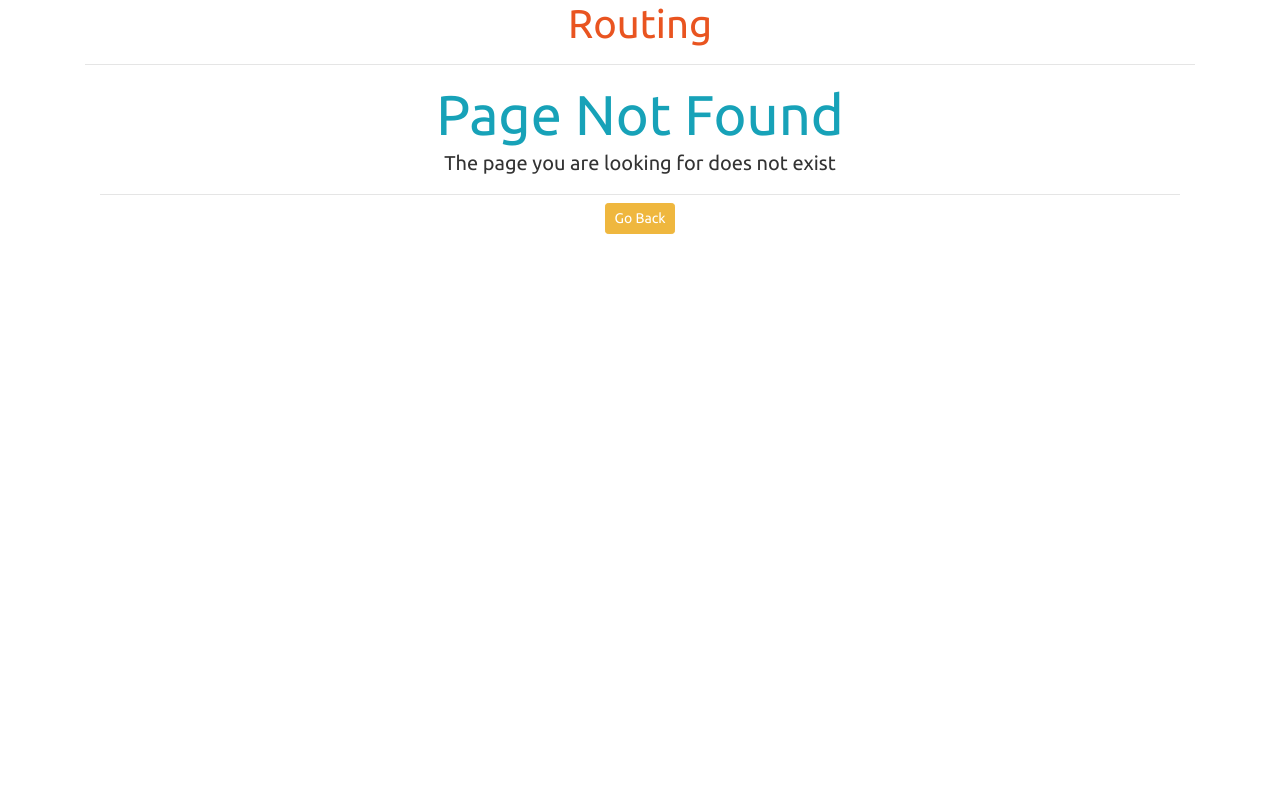
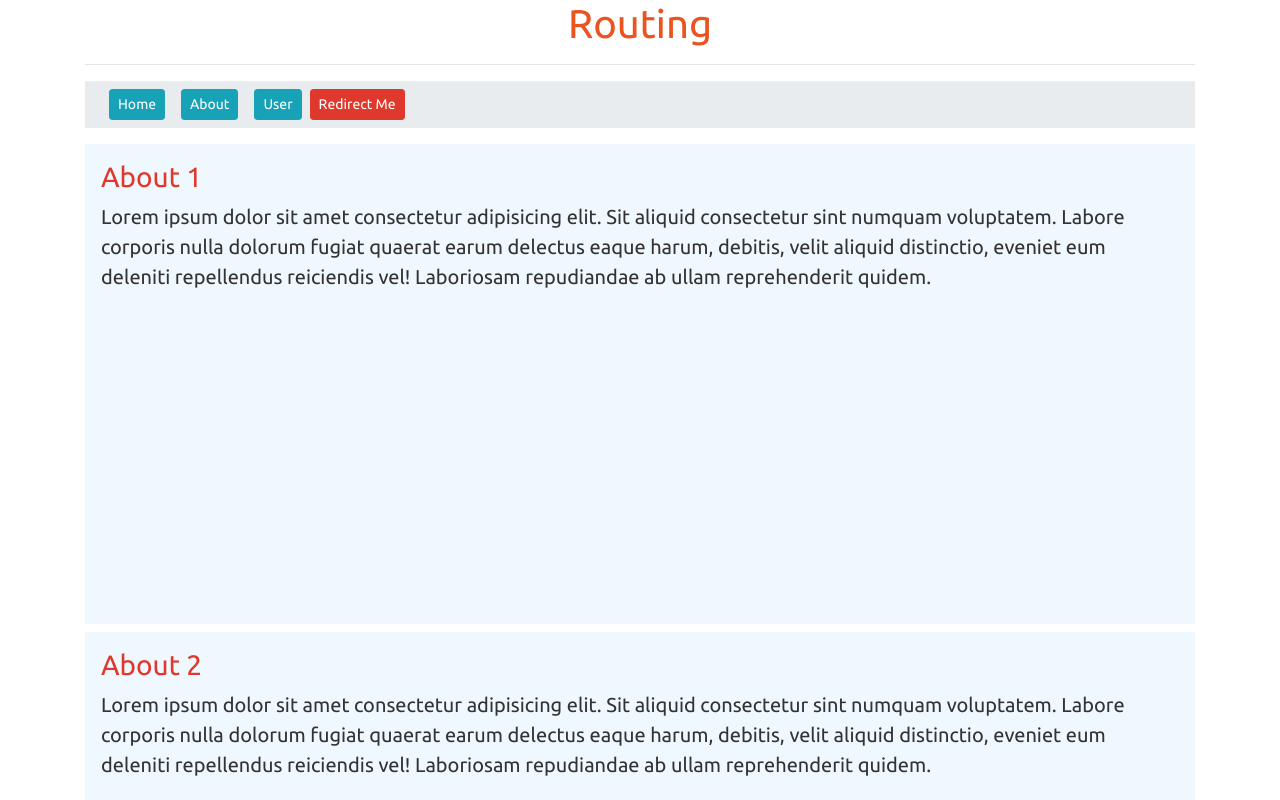
Before and after one commit to nil1729/vuejs-demo, a Vue app in the folder vue-noob-router/: page /about in a window 1280 px wide. Before the commit this address had no page. Shown: the top 800 px of the page. Built offline with nearby package versions, Linux system fonts and the light colour scheme.

Commit message:
scrollbehave

```diff
--- a/vue-noob-router/src/App.vue
+++ b/vue-noob-router/src/App.vue
@@ -15,4 +15,7 @@ export default {
 </script>
 
 <style>
+::-webkit-scrollbar {
+  width: 0;
+}
 </style>
--- a/vue-noob-router/src/components/layouts/Navbar.vue
+++ b/vue-noob-router/src/components/layouts/Navbar.vue
@@ -4,6 +4,13 @@
       <ul class="navbar-nav mr-auto">
         <li class="nav-item">
           <router-link active-class="active" exact to="/" class="btn btn-sm btn-info mx-2">Home</router-link>
+        </li>
+        <li class="nav-item">
+          <router-link
+            active-class="active"
+            :to="{name: 'About', hash: `#${index}`}"
+            class="btn btn-sm btn-info mx-2"
+          >About</router-link>
         </li>
         <li class="nav-item">
           <router-link active-class="active" to="/user" class="btn btn-sm btn-info mx-2">User</router-link>
@@ -19,6 +26,16 @@
 <script>
 export default {
   name: "AppNavbar",
+  data() {
+    return {
+      index: 3,
+    };
+  },
+  watch: {
+    $route() {
+      this.index = Math.floor(Math.random() * 3) + 1;
+    },
+  },
 };
 </script>
 
--- a/vue-noob-router/src/components/pages/About.vue
+++ b/vue-noob-router/src/components/pages/About.vue
@@ -1,7 +1,11 @@
 <template>
-  <div class="container center">
-    <h1 class="light-green-text">About Page</h1>
-    <button @click="goToHome" class="btn">Go to Home</button>
+  <div>
+    <div v-for="i in 3" :key="i" :id="i" class="container my-2">
+      <h3 class="text-danger">About {{ i }}</h3>
+      <p
+        class="lead"
+      >Lorem ipsum dolor sit amet consectetur adipisicing elit. Sit aliquid consectetur sint numquam voluptatem. Labore corporis nulla dolorum fugiat quaerat earum delectus eaque harum, debitis, velit aliquid distinctio, eveniet eum deleniti repellendus reiciendis vel! Laboriosam repudiandae ab ullam reprehenderit quidem.</p>
+    </div>
   </div>
 </template>
 
@@ -16,5 +20,10 @@ export default {
 };
 </script>
 
-<style>
+<style scoped>
+.container {
+  height: 60vh;
+  padding: 1rem;
+  background-color: aliceblue;
+}
 </style>
--- a/vue-noob-router/src/main.js
+++ b/vue-noob-router/src/main.js
@@ -9,6 +9,16 @@ Vue.use(VueRouter);
 const router = new VueRouter({
 	routes,
 	mode: 'history',
+	scrollBehavior(to, from, savedPosition) {
+		if (savedPosition) {
+			return savedPosition;
+		}
+		if (to.hash) {
+			return {
+				selector: to.hash,
+			};
+		}
+	},
 });
 
 new Vue({
--- a/vue-noob-router/src/routes.js
+++ b/vue-noob-router/src/routes.js
@@ -1,5 +1,5 @@
 import Home from '@/components/pages/Home.vue';
-// import About from '@/components/pages/About.vue';
+import About from '@/components/pages/About.vue';
 import User from '@/components/pages/User.vue';
 import UserStart from '@/components/User/UserStart.vue';
 import UserDetail from '@/components/User/UserDetail.vue';
@@ -9,10 +9,17 @@ import NotFound from '@/components/pages/404.vue';
 export const routes = [
 	{
 		path: '/',
-		component: Home,
 		name: 'Home',
 		components: {
 			default: Home,
+			'navbar-top': Navbar,
+		},
+	},
+	{
+		name: 'About',
+		path: '/about',
+		components: {
+			default: About,
 			'navbar-top': Navbar,
 		},
 	},
```
